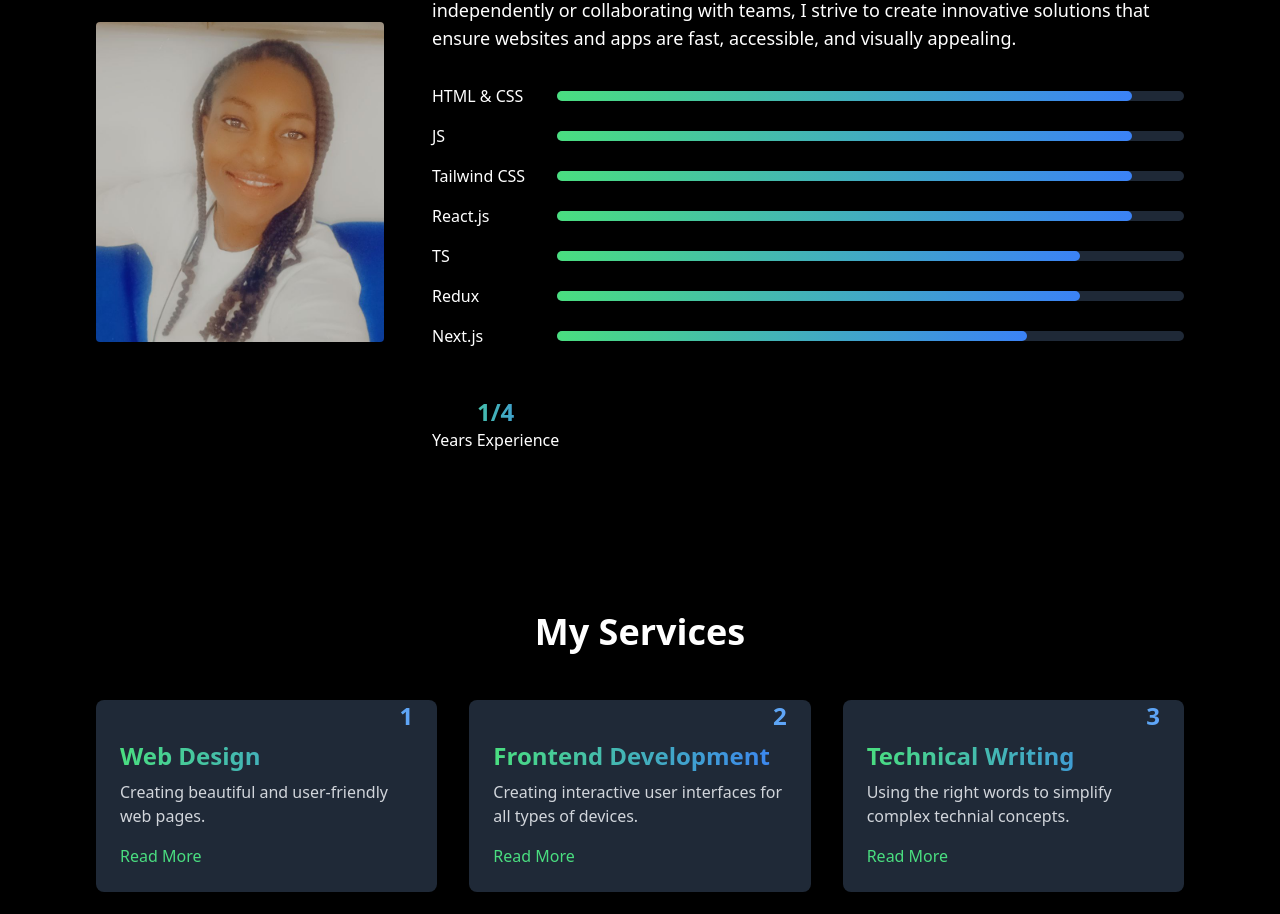
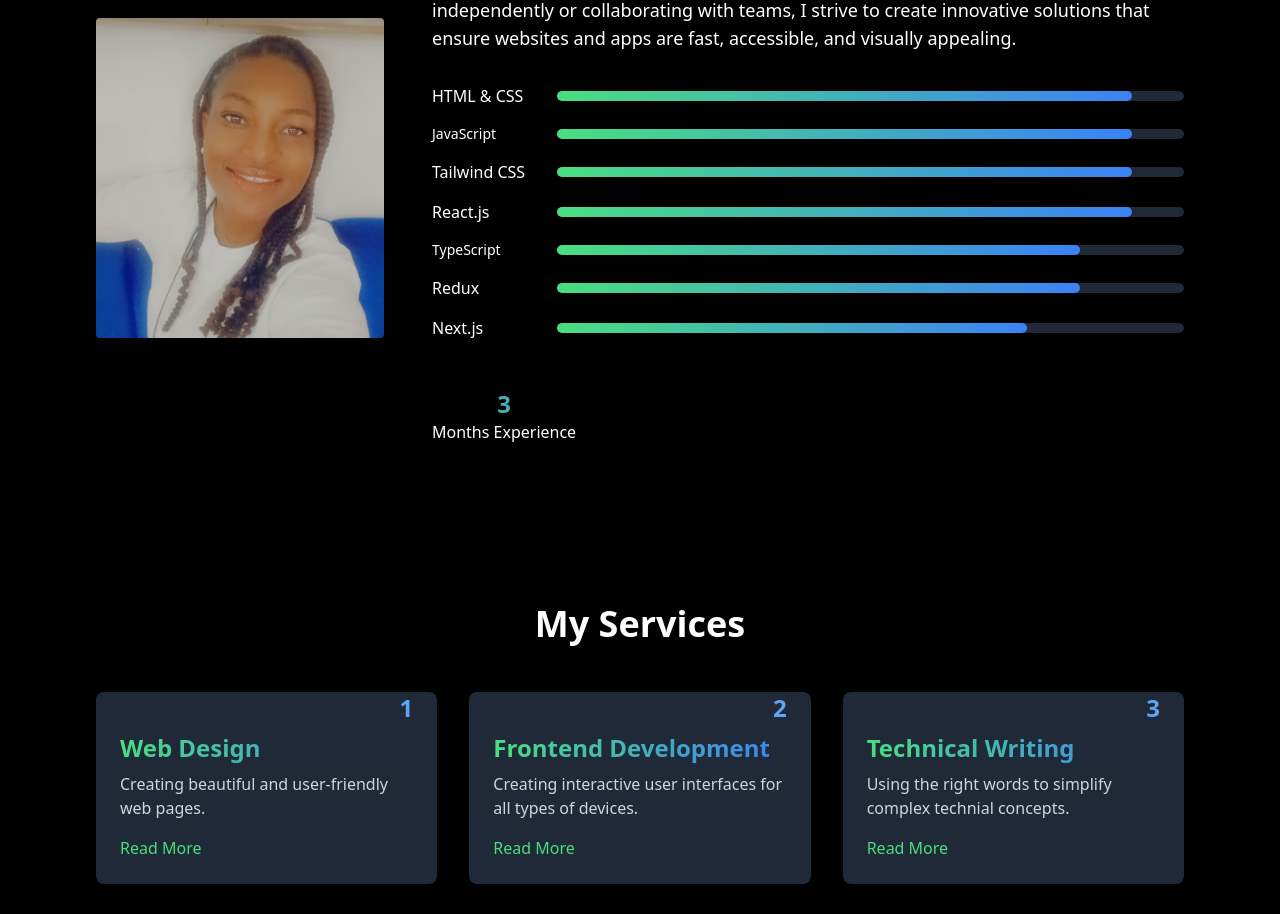
Before and after one commit to T0nia/t0nia-portfolio, a React (Vite) app: page / in a window 1280 px wide. Shown: the part 820-1734 px from the top of the page. Built offline with nearby package versions, Linux system fonts and the light colour scheme.

Commit message:
reduced font size

```diff
--- a/src/components/About.jsx
+++ b/src/components/About.jsx
@@ -14,11 +14,15 @@ const About = () => {
           />
 
           <div className="flex-1">
-            <p className="text-lg mb-8">With a talent for crafting intuitive user interfaces and smooth user experiences,
-                I focus on writing clean, maintainable code that drives performance and scalability. Trained at ALX Africa,
-                I have a solid foundation in modern web development. Whether working
-                independently or collaborating with teams, I strive to create innovative solutions that ensure websites
-                and apps are fast, accessible, and visually appealing.</p>
+            <p className="text-lg mb-8">
+              With a talent for crafting intuitive user interfaces and smooth
+              user experiences, I focus on writing clean, maintainable code that
+              drives performance and scalability. Trained at ALX Africa, I have
+              a solid foundation in modern web development. Whether working
+              independently or collaborating with teams, I strive to create
+              innovative solutions that ensure websites and apps are fast,
+              accessible, and visually appealing.
+            </p>
 
             <div className="space-y-4">
               <div className="flex items-center">
@@ -34,8 +38,8 @@ const About = () => {
               </div>
 
               <div className="flex items-center">
-                <label htmlFor="htmlandcss" className="w-2/12">
-                  JS
+                <label htmlFor="javascript" className="w-2/12 text-sm">
+                  JavaScript
                 </label>
                 <div className="grow bg-gray-800 rounded-full h-2.5">
                   <div
@@ -46,7 +50,7 @@ const About = () => {
               </div>
 
               <div className="flex items-center">
-                <label htmlFor="htmlandcss" className="w-2/12">
+                <label htmlFor="tailwindcss" className="w-2/12">
                   Tailwind CSS
                 </label>
                 <div className="grow bg-gray-800 rounded-full h-2.5">
@@ -58,7 +62,7 @@ const About = () => {
               </div>
 
               <div className="flex items-center">
-                <label htmlFor="htmlandcss" className="w-2/12">
+                <label htmlFor="react" className="w-2/12">
                   React.js
                 </label>
                 <div className="grow bg-gray-800 rounded-full h-2.5">
@@ -70,8 +74,8 @@ const About = () => {
               </div>
 
               <div className="flex items-center">
-                <label htmlFor="htmlandcss" className="w-2/12">
-                  TS
+                <label htmlFor="typescript" className="w-2/12 text-sm">
+                  TypeScript
                 </label>
                 <div className="grow bg-gray-800 rounded-full h-2.5">
                   <div
@@ -82,7 +86,7 @@ const About = () => {
               </div>
 
               <div className="flex items-center">
-                <label htmlFor="htmlandcss" className="w-2/12">
+                <label htmlFor="redux" className="w-2/12">
                   Redux
                 </label>
                 <div className="grow bg-gray-800 rounded-full h-2.5">
@@ -94,7 +98,7 @@ const About = () => {
               </div>
 
               <div className="flex items-center">
-                <label htmlFor="htmlandcss" className="w-2/12">
+                <label htmlFor="nextjs" className="w-2/12">
                   Next.js
                 </label>
                 <div className="grow bg-gray-800 rounded-full h-2.5">
@@ -104,36 +108,15 @@ const About = () => {
                   ></div>
                 </div>
               </div>
-
-
             </div>
 
             <div className="mt-12 flex justify-between text-center">
-                <div>
-                    <h3 className="text-2xl font-bold text-transparent bg-clip-text
-                bg-gradient-to-r from-green-400 to-blue-500">
-                        1/4
-                    </h3>
-                    <p>Years Experience</p>
-                </div>
-
-                {/* <div>
-                    <h3 className="text-2xl font-bold text-transparent bg-clip-text
-                bg-gradient-to-r from-green-400 to-blue-500">
-                        50+
-                    </h3>
-                    <p>Projects Completed</p>
-                </div>
-                <div>
-                    <h3 className="text-2xl font-bold text-transparent bg-clip-text
-                bg-gradient-to-r from-green-400 to-blue-500">
-                        10+
-                    </h3>
-                    <p>Happy Clients</p>
-                </div>*/}
-
-                <div>
-                </div>
+              <div>
+                <h3 className="text-2xl font-bold text-transparent bg-clip-text bg-gradient-to-r from-green-400 to-blue-500">
+                  3
+                </h3>
+                <p>Months Experience</p>
+              </div>
             </div>
           </div>
         </div>
```
